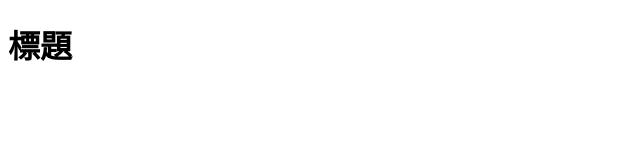
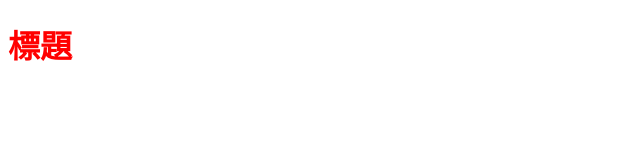
Before and after one commit to shadow1570/1229, a plain HTML site: page index.html in a window 1280 px wide. Shown: the whole page, without its empty margins (0-640 px from the left). Drawn offline with Linux system fonts and the light colour scheme.

Commit message:
html include css

```diff
--- a/index.html
+++ b/index.html
@@ -4,6 +4,7 @@
 	<meta charset="utf-8">
 	<meta name="viewport" content="width=device-width, initial-scale=1">
 	<title></title>
+	<link rel="stylesheet" type="text/css" href="all.css">
 </head>
 <body>
 	<h1>標題</h1>
```
